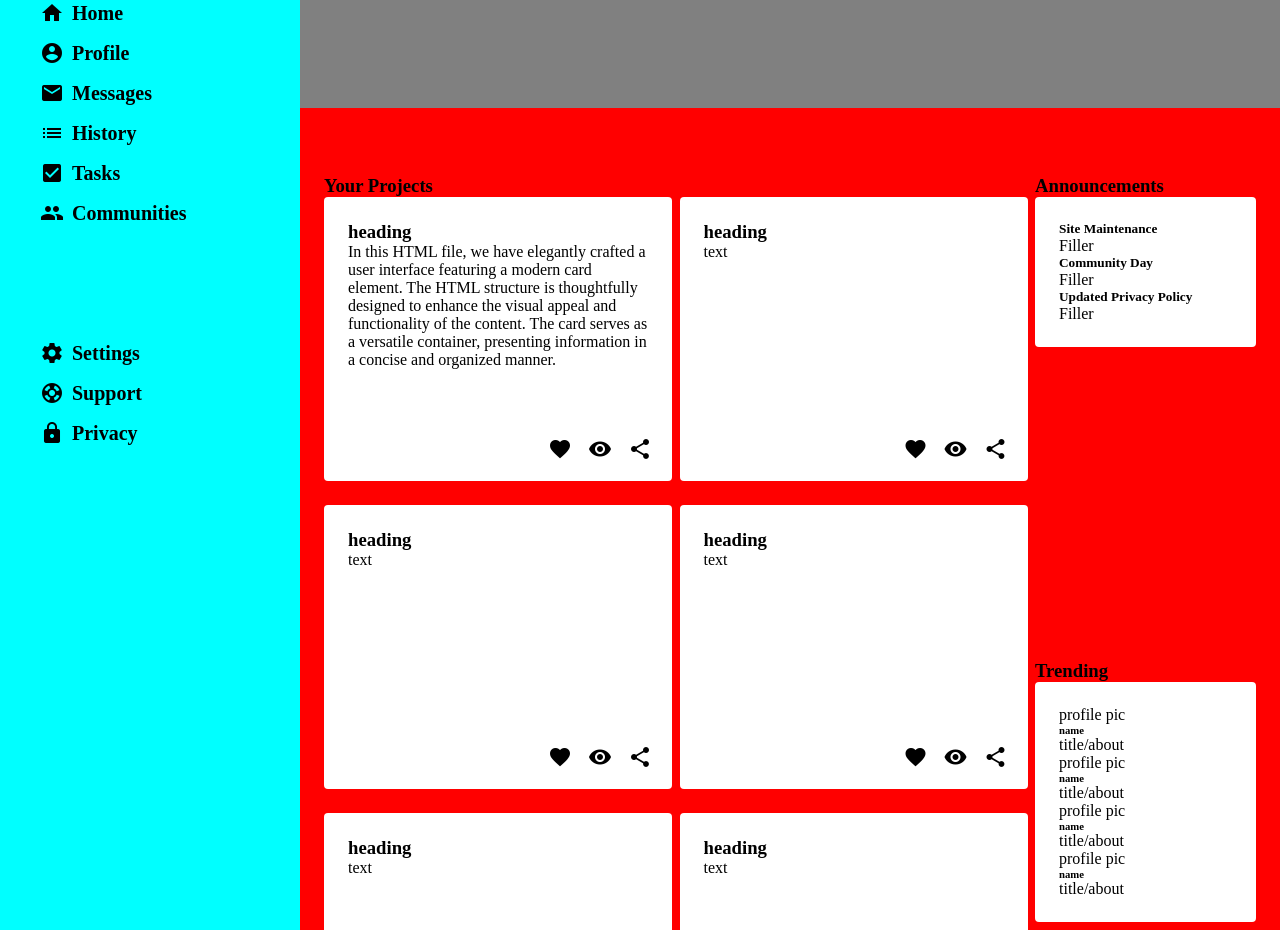
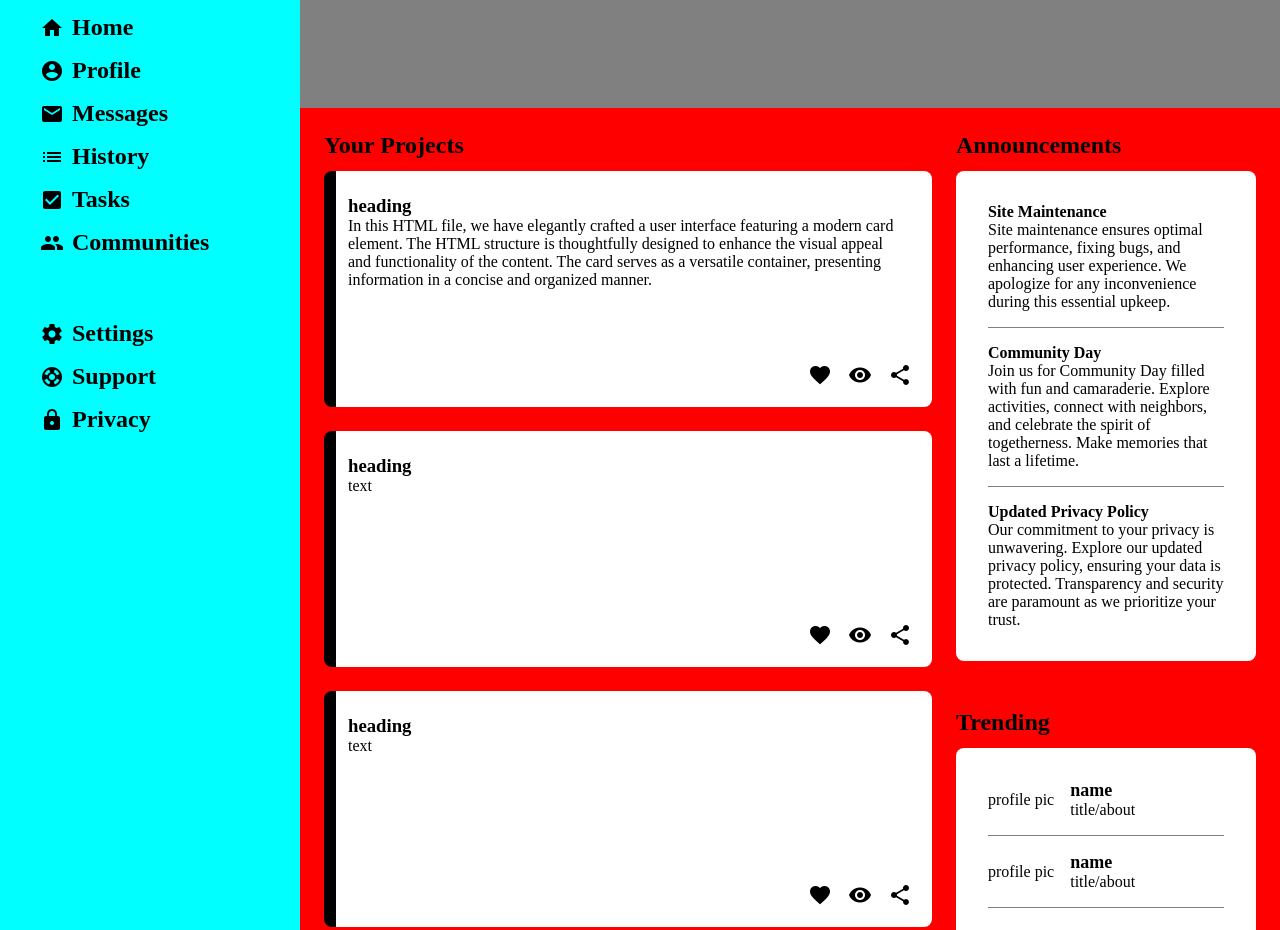
Before and after one commit to ashsic/odin-admin-dashboard, a plain HTML site: page index.html in a window 1280 px wide. Shown: the part 92-1022 px from the top of the page. Drawn offline with Linux system fonts and the light colour scheme.

Commit message:
lots of HTML/CSS positioning, sample text, etc.

```diff
--- a/index.html
+++ b/index.html
@@ -81,7 +81,7 @@
 
         <main>
             <div class="your-projects">
-                <h3>Your Projects</h3>
+                <h2>Your Projects</h2>
                 <div class="cards">
                     <article class="card card-1">
                         <div>
@@ -184,28 +184,28 @@
 
             </div>
 
+            <div class="test">
                 <div class="announcements-container">
-                <h3>Announcements</h3>
+                    <h2>Announcements</h2>
                     <div class="announcements">
                         <ul>
                             <li>
                                 <h5>Site Maintenance</h5>
-                            <p>Filler</p>
+                                <p>Site maintenance ensures optimal performance, fixing bugs, and enhancing user experience. We apologize for any inconvenience during this essential upkeep.</p>
                             </li>
                             <li>
                                 <h5>Community Day</h5>
-                            <p>Filler</p>
+                                <p>Join us for Community Day filled with fun and camaraderie. Explore activities, connect with neighbors, and celebrate the spirit of togetherness. Make memories that last a lifetime.</p>
                             </li>
                             <li>
                                 <h5>Updated Privacy Policy</h5>
-                            <p>Filler</p>
+                                <p>Our commitment to your privacy is unwavering. Explore our updated privacy policy, ensuring your data is protected. Transparency and security are paramount as we prioritize your trust.</p>
                             </li>
                         </ul>
                     </div>
                 </div>
-
                 <div class="trending-container">
-                <h3>Trending</h3>
+                    <h2>Trending</h2>
                     <div class="trending">
                         <ul>
                             <li>
@@ -239,11 +239,14 @@
                         </ul>
                     </div>
                 </div>
+            </div>
 
         </main>
 
 
 
     </div>
+
+
 </body>
 </html>
--- a/style.css
+++ b/style.css
@@ -7,16 +7,24 @@
 .container {
     display: grid;
     grid-template-columns: auto 4fr;
-    grid-template-rows: 1fr 4fr;
+    grid-template-rows: auto 4fr;
     min-height:100vh;
     background-color: red;
 }
 
 /* ============== Font Styles ============== */
+
 li {
     list-style-type: none;
 }
 
+h6 {
+    font-size: 18px;
+}
+
+h5 {
+    font-size: 16px;
+}
 
 /* ============== Header Styles ============ */
 
@@ -41,12 +49,17 @@ li {
     flex-direction: column;
 }
 
+h2 {
+    font-size: 24px;
+    padding-bottom: 12px;
+}
+
 
 /* ============== Sidebar Styles =========== */
 
 h1 {
-    font-size: 32px;
-    padding: 8px;
+    font-size: 36px;
+    padding: 0 8px 24px 8px;
 }
 
 .sidebar {
@@ -59,12 +72,12 @@ h1 {
 .sidebar > nav {
     display: grid;
     grid-template-rows: 1fr 1fr;
-    gap: 100px;
+    gap: 48px;
     padding: 32px;
 }
 
 .sidebar li {
-    font-size: 20px;
+    font-size: 24px;
     font-weight: bold;
     padding: 8px;
     display: flex;
@@ -78,8 +91,7 @@ h1 {
 
 main {
     display: grid;
-    grid-template-columns: 3fr 1fr;
-    grid-template-rows: 1fr 1fr;
+    grid-template-columns: 3fr 324px;
 
 }
 
@@ -91,16 +103,16 @@ main {
 
 .card {
     background-color: white;
-    height: 248px;
-    width: calc(clamp(348px, 100%, 500px) - 48px);
+    height: 200px;
+    width: calc(clamp(348px, 100%, 800px) - 48px);
     padding: 24px;
     padding-bottom: 12px;
     display: flex;
     flex-direction: column;
     justify-content: space-between;
-    border-radius: 4px;
+    border-radius: 8px;
     position: relative;
-
+    background: linear-gradient(to right, #000 0%, #000 2%, #fff 2%, #fff 100%);
 }
 
 
@@ -118,31 +130,58 @@ main {
 
 .cards {
     display: grid;
-    grid-template-columns: 1fr 1fr;
-    grid-template-rows: auto;
+    grid-template-columns: repeat(auto-fit, minmax(348px, 1fr));
+    grid-template-rows: 1fr 1fr 1fr;
     gap: 24px;
-    justify-content: center;
-    align-items: center;
+    overflow: auto;
+
 }
+
+
 
 .announcements {
     background-color: white;
-    border-radius: 4px;
-    padding: 24px;
-}
-
-.trending {
-    background-color: white;
-    border-radius: 4px;
-    padding: 24px;
+    border-radius: 8px;
+    padding: 32px;
 }
 
 .announcements-container {
     padding: 24px;
     padding-left: 0px;
+    width: 300px;
+}
+
+.announcements li, .trending li {
+    align-items: center;
+    gap: 16px;
+    padding: 16px 0 16px 0;
+    border-bottom: grey 1px solid;
+}
+
+.announcements li:first-child, .trending li:first-child {
+    padding-top: 0;
+
+}
+.announcements li:last-child, .trending li:last-child {
+    border-bottom: 0px;
+    padding-bottom: 0;
+}
+
+
+.trending {
+    background-color: white;
+    border-radius: 8px;
+    padding: 32px;
 }
 
 .trending-container {
     padding: 24px;
     padding-left: 0px;
+    width: 300px;
 }
+
+.trending li {
+    display: flex;
+    flex-direction: row;
+
+}
```
Lines whose indentation alone changed are shown as unchanged.
